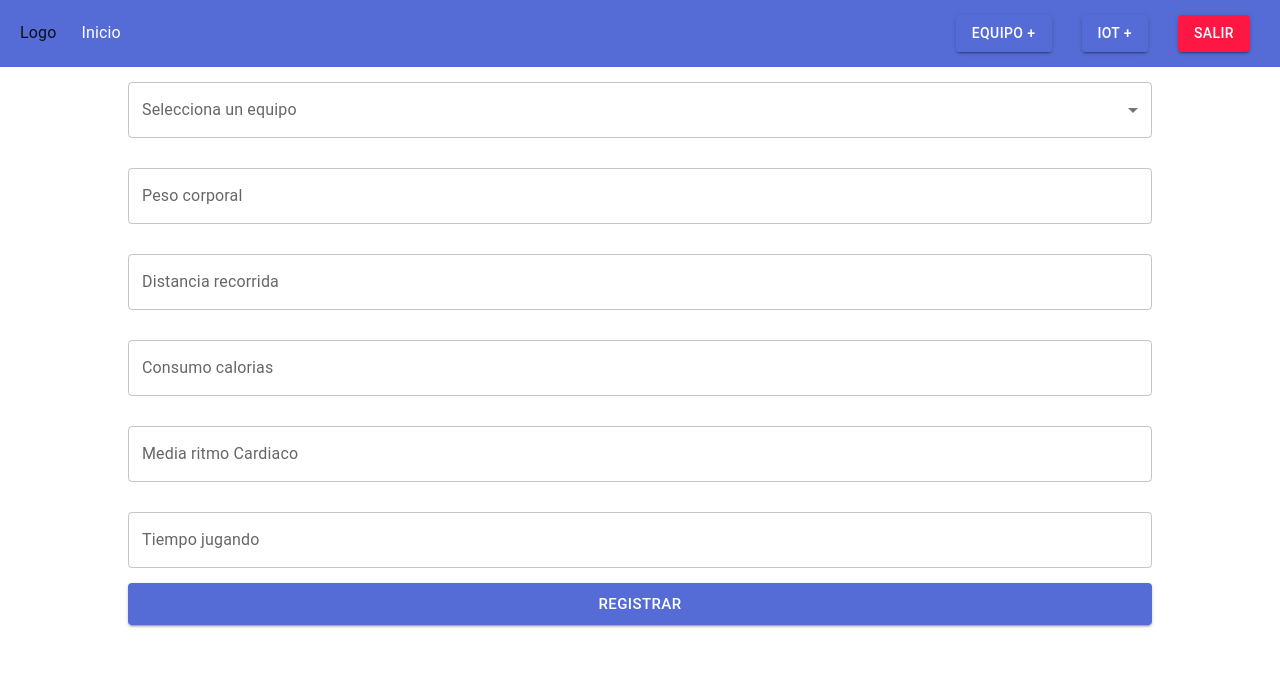
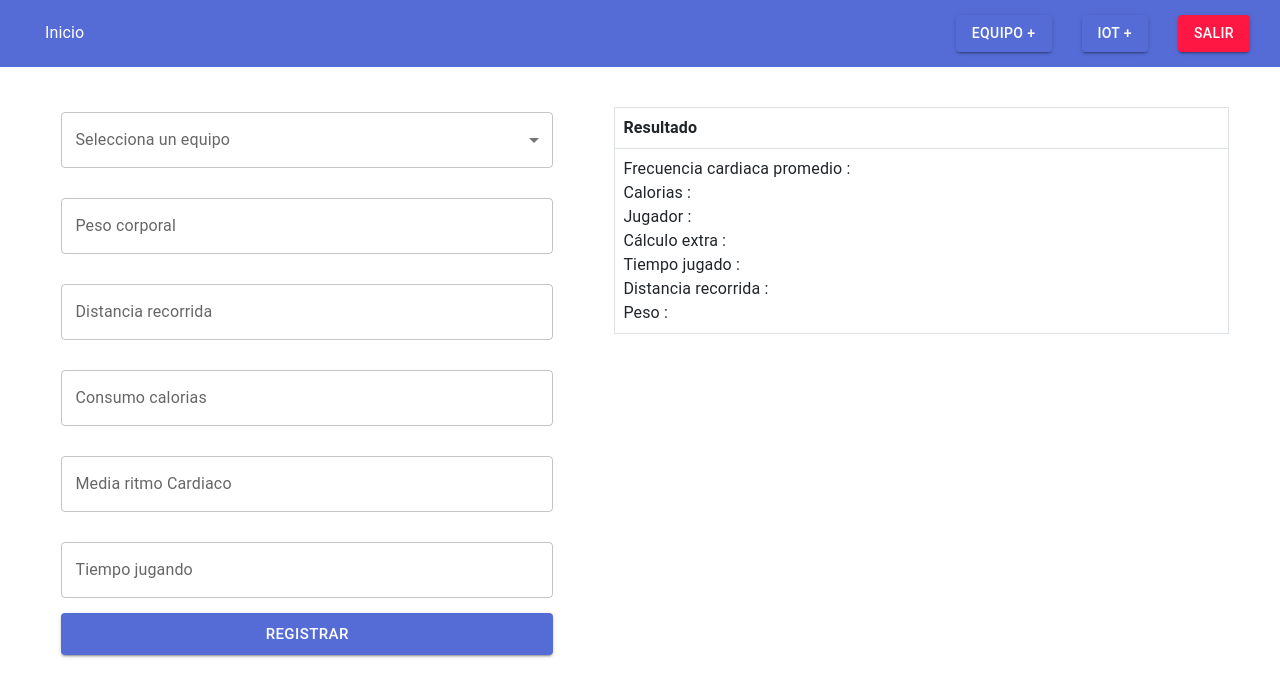
Before and after one commit to Codigcar/PRY20220218, a Next.js app: page /exercise in a window 1280 px wide. Shown: the top 696 px of the page. Built offline with nearby package versions, Linux system fonts and the light colour scheme; no server answers.

Commit message:
feat: add iot

```diff
--- a/src/components/toast.tsx
+++ b/src/components/toast.tsx
@@ -17,7 +17,7 @@ export default async function ShowToast({ path, method = "GET", body }: any) {
                 render: data.message,
                 type: "error",
                 isLoading: false,
-                autoClose: 4000,
+                autoClose: 2000,
                 closeButton: true,
             });
 
@@ -31,7 +31,7 @@ export default async function ShowToast({ path, method = "GET", body }: any) {
             render: "Todo correcto",
             type: "success",
             isLoading: false,
-            autoClose: 4000,
+            autoClose: 2000,
             closeButton: true
         });
 
@@ -44,7 +44,7 @@ export default async function ShowToast({ path, method = "GET", body }: any) {
             render: err.message,
             type: "error",
             isLoading: false,
-            autoClose: 4000,
+            autoClose: 2000,
             closeButton: true
         });
         return {
--- a/src/pages/_document.tsx
+++ b/src/pages/_document.tsx
@@ -12,7 +12,6 @@ export const CHeader = ({ children }: any) => {
     paddingRight: 30
   }} >
     <div style={{ display: 'flex', alignItems: 'center' }}>
-      <div>Logo</div>
       <div style={{ paddingLeft: 25 }}>
         <Link href="/teams" style={{ textDecoration: 'none', color: 'white' }}>
           <div>Inicio</div>
--- a/src/pages/create-team.tsx
+++ b/src/pages/create-team.tsx
@@ -17,7 +17,6 @@ import { CHeader } from "./_document";
 import ShowToast from "../components/toast";
 import CButton from "../components/button";
 import CInput from "../components/input";
-// import { CInput, CButton, ShowToast }  from "./components";
 
 interface TabPanelProps {
     children?: React.ReactNode;
--- a/src/pages/exercise.tsx
+++ b/src/pages/exercise.tsx
@@ -12,7 +12,6 @@ import { CHeader } from "./_document";
 import ShowToast from "../components/toast";
 import CInput from "../components/input";
 import CButton from "../components/button";
-// import { CInput, CButton, ShowToast } from "./components";
 
 
 const schema1 = yup.object().shape({
@@ -25,8 +24,8 @@ const schema1 = yup.object().shape({
 });
 
 const Calculation: NextPage = () => {
-
     const [teams, setTeams] = useState([])
+    const [calculation, setCalculation] = useState<any>([])
 
     useEffect(() => {
         fetchCustom({ path: '/team' }).then(resp => setTeams(resp))
@@ -38,14 +37,19 @@ const Calculation: NextPage = () => {
     });
 
     const onSubmit = async (body: any) => {
-        await ShowToast({ path: '/exercise-calculation', method: "POST", body })
+        const exercise = await ShowToast({ path: '/exercise-calculation', method: "POST", body })
+        console.log("🚀 ----------------------------------------------------------🚀")
+        console.log("🚀 ~ file: exercise.tsx:41 ~ onSubmit ~ exercise:", exercise)
+        console.log("🚀 ----------------------------------------------------------🚀")
+        if (!exercise.status) return
+        setCalculation(exercise.data)
     }
-
 
     return (
         <div>
             <CHeader />
-            <ToastContainer />
+            <div style={{ display: 'flex', marginTop: 30 }}>
+                <div style={{ width: '48%' }}>
                     <div style={{ display: 'flex', flexDirection: 'column', width: '80%', margin: 'auto' }}>
                         <div style={{ paddingTop: 15, paddingBottom: 15 }}>
                             <Controller
@@ -103,8 +107,43 @@ const Calculation: NextPage = () => {
                             onSubmit={onSubmit}
                         />
                     </div>
+                </div>
+                <div style={{ width: '48%', marginTop: 10 }}>
+                    <table className="table table-bordered">
+                        <thead>
+                            <tr>
+                                <th scope="col">Resultado</th>
+                            </tr>
+                        </thead>
+                        <tbody>
+                            <tr>
+                                <td>
                                     <div>
-
+                                        Frecuencia cardiaca promedio : {calculation.average_heart_rate}
+                                    </div>
+                                    <div>
+                                        Calorias : {calculation.calorie_consumption}
+                                    </div>
+                                    <div>
+                                        Jugador : {calculation.player}
+                                    </div>
+                                    <div>
+                                        Cálculo extra : {calculation.some_extra_calculation}
+                                    </div>
+                                    <div>
+                                        Tiempo jugado : {calculation.time_played}
+                                    </div>
+                                    <div>
+                                        Distancia recorrida : {calculation.traveled_distance}
+                                    </div>
+                                    <div>
+                                        Peso : {calculation.weight}
+                                    </div>
+                                </td>
+                            </tr>
+                        </tbody>
+                    </table>
+                </div>
             </div>
         </div>
     )
```
Also changed, not shown: src/pages/index.tsx (+12 -4 lines), public/imgs/image-iot.png (added), public/imgs/imagen-iot.png (added). Lines whose indentation alone changed are shown as unchanged.
